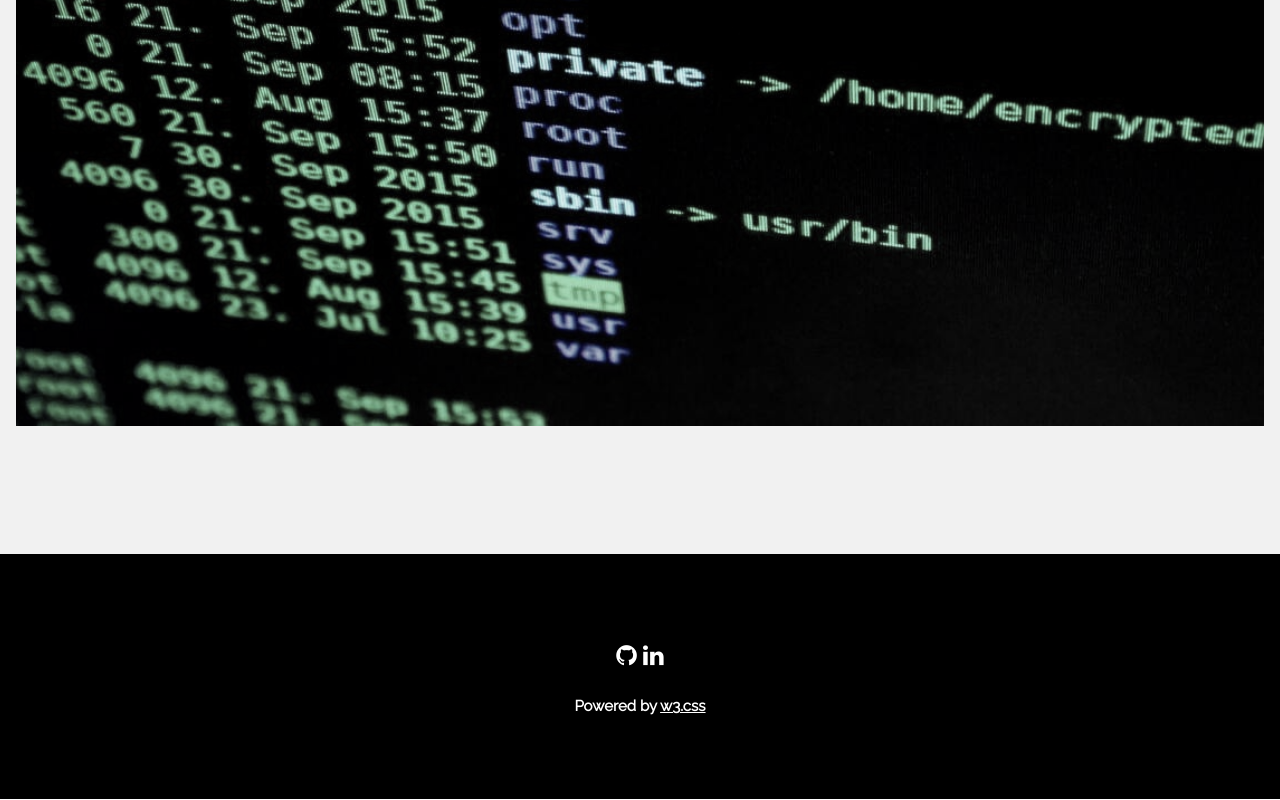
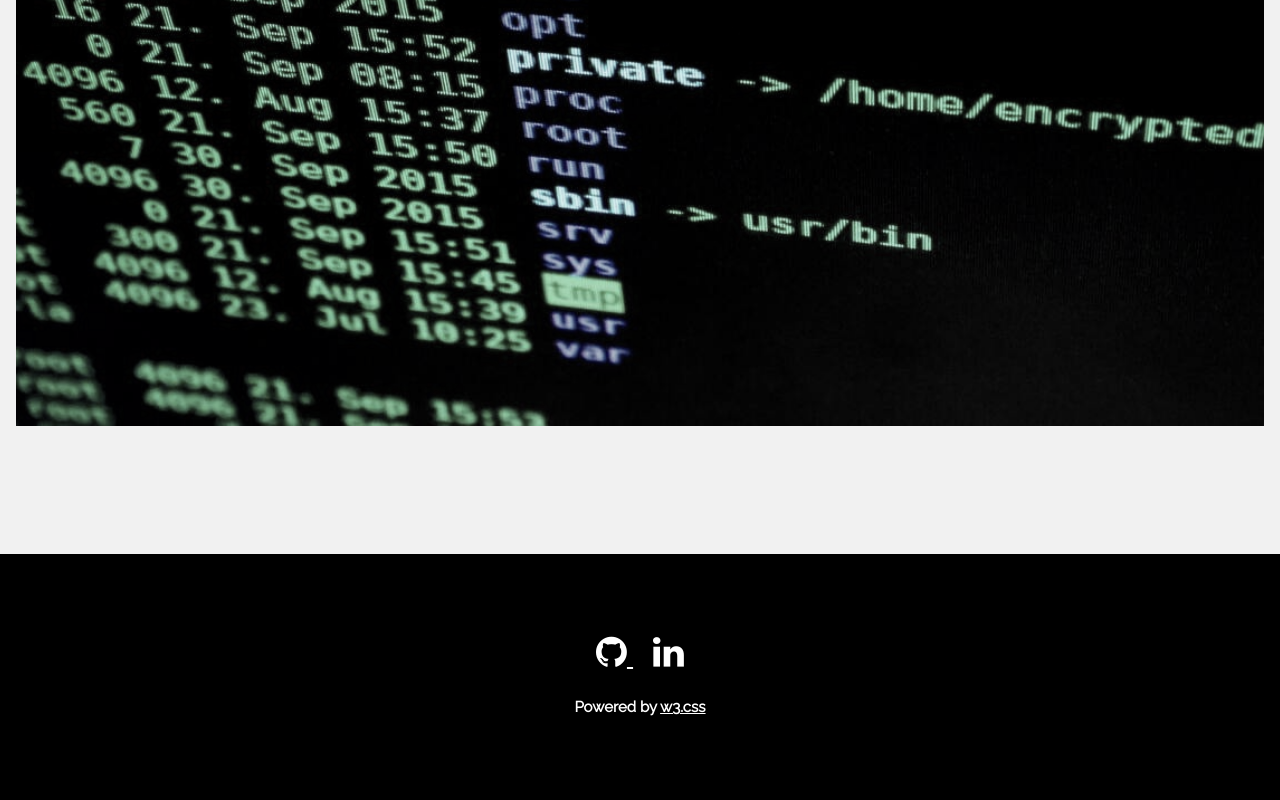
Before and after one commit to LinuxSystemsEngineer/linuxsystemsengineer.github.io, a plain HTML site: page index.html in a window 1280 px wide. Shown: the part 11116-11916 px from the top of the page. Drawn offline with Linux system fonts and the light colour scheme.

Commit message:
modified footer to increase icon size for linkedin and github and also ensured the URLs open in new tabs

```diff
--- a/index.html
+++ b/index.html
@@ -615,12 +615,18 @@
 <!-- Footer -->
 <footer class="w3-center w3-black w3-padding-64">
   <div class="w3-xlarge w3-section">
-      <i class="fa fa-github w3-hover-opacity"></i>
-      <i class="fa fa-linkedin w3-hover-opacity"></i>
+      <a href="https://github.com/LinuxSystemsEngineer" style="margin-right: 20px;" target="_blank">
+          <i class="fa fa-github w3-hover-opacity" style="font-size: 36px;"></i>
+      </a>
+
+      <a href="https://www.linkedin.com/in/blake-jones-linux/" target="_blank">
+          <i class="fa fa-linkedin w3-hover-opacity" style="font-size: 36px;"></i>
+      </a>
   </div>
   <p>Powered by <a href="https://www.w3schools.com/w3css/default.asp" title="W3.CSS" target="_blank"
       class="w3-hover-text-green">w3.css</a></p>
 </footer>
+
 
   <script>
     // Modal Image Gallery
```
Lines whose indentation alone changed are shown as unchanged.
